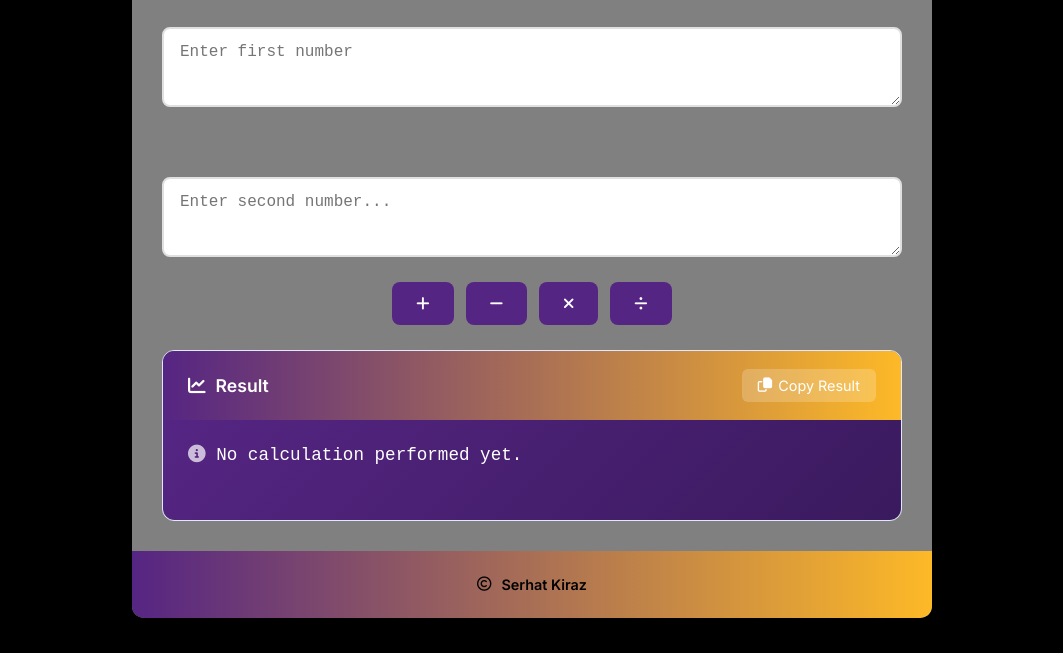
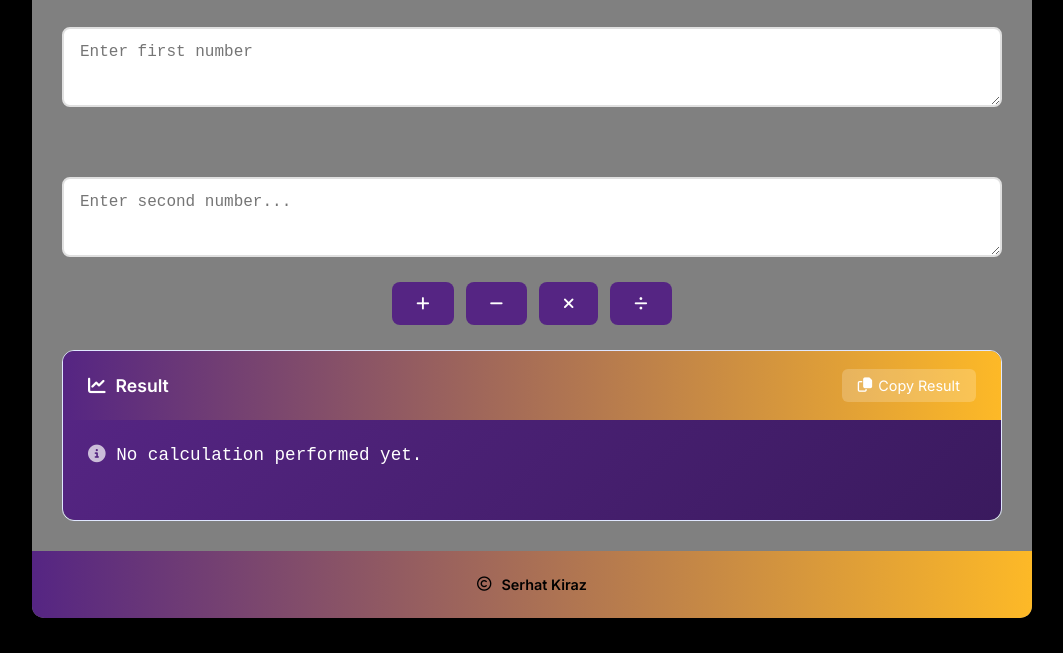
Before and after one commit to serhatkiraz/hesapsiz, a plain HTML site: page index.html in a window 1280 px wide. Shown: the part 147-800 px from the top of the page, without its empty margins (108-1171 px from the left). Drawn offline with Linux system fonts and the light colour scheme.

Commit message:
Update style.css

```diff
--- a/style.css
+++ b/style.css
@@ -1,7 +1,7 @@
 :root { --primary: #552583; --secondary: #FDB927; --light: #808080; --dark: #000; --border-radius: 12px; --box-shadow: 0 8px 30px rgba(0,0,0,0.12); --transition: all .3s ease; }
 * { margin: 0; padding: 0; box-sizing: border-box; font-family: 'Inter', sans-serif; }
 body { background: #000; color: var(--dark); min-height: 100vh; display: flex; justify-content: center; align-items: center; padding: 20px; }
-.container { background: var(--light); border-radius: var(--border-radius); box-shadow: var(--box-shadow); width: 100%; max-width: 800px; overflow: hidden; transition: var(--transition); }
+.container { background: var(--light); border-radius: var(--border-radius); box-shadow: var(--box-shadow); width: 100%; max-width: 1000px; overflow: hidden; transition: var(--transition); }
 .header { background: linear-gradient(90deg, var(--primary), var(--secondary)); color: var(--dark); padding: 25px 30px; position: relative; }
 .header h1 { font-size: 1.8rem; font-weight: 700; display: flex; align-items: center; justify-content: center; gap: 12px; }
 .header h1 i { font-size: 1.5rem; }
```
